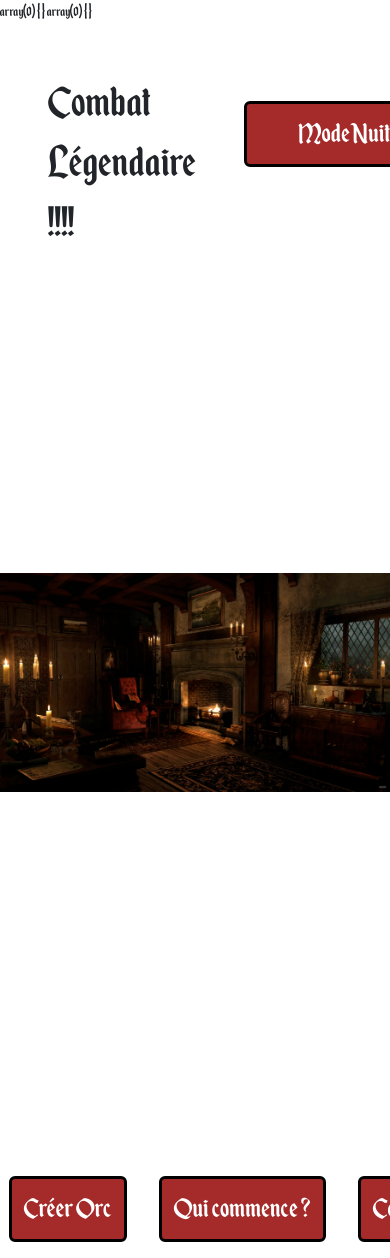
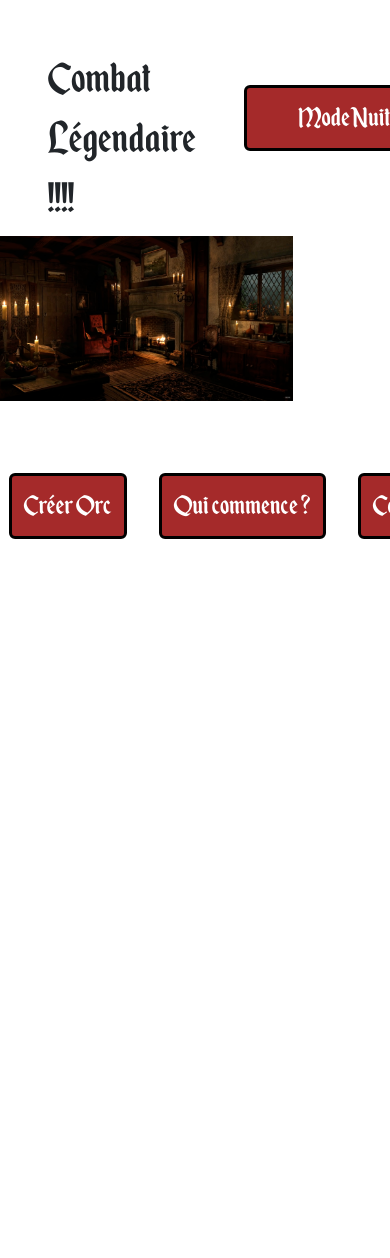
Before and after one commit to KevinLIOUST/docker-poo-kevin, a PHP site: page / in a window 390 px wide; the page is wider, and only the part inside the window is pictured. After the commit the page ends 539 px from the top of that part, so only its background shows below. Run offline with PHP 8.4, Linux system fonts and the light colour scheme; some libraries are stand-ins or nearby versions.

Commit message:
Création d'un Media Query pour les plus petits écrans  ! :)

```diff
--- a/src/assets/css/style.css
+++ b/src/assets/css/style.css
@@ -1,15 +1,15 @@
 /* Importation de la police d'écriture */
 
 @font-face {
-  font-family: "Enchanted Land";
-  src: url("../font/Enchanted\ Land.otf") format("OpenType");
+  font-family: 'Enchanted Land';
+  src: url('../font/Enchanted\ Land.otf') format('OpenType');
   /* font-weight: normal;
   font-style: normal; */
 }
 
 /* Pour toute la page */
 body {
-  font-family: "Enchanted Land", Arial, Helvetica, sans-serif;
+  font-family: 'Enchanted Land', Arial, Helvetica, sans-serif;
   background-color: rgb(175, 175, 175);
 }
 
@@ -38,24 +38,14 @@ body {
 
 /* Pour la taille de l'image (Scène de combat) */
 .taille-img {
-  width: 1800px;
+  width: auto;
   height: auto;
 }
-
-/* Pour l'affichage des personnages avec leurs informations */
-/* .div-combat {
-  background-image: url("../img/Maison\ Moyen\ Age.png");
-  display: grid;
-  grid-template-columns: 1fr 1fr;
-  gap: 2rem;
-  flex-wrap: wrap;
-  font-size: 100px;
-} */
 
 /* Pour définir une image en arrière-plan, ainsi que la préparation du terrain à mettre sur l'image */
 .div-img-fond-combat {
   /* Préparationd e l'image en arrière-plan */
-  background-image: url("../img/Maison\ Moyen\ Age\ 2.png"); /* Chemin de l'image */
+  background-image: url('../img/Maison\ Moyen\ Age\ 2.png'); /* Chemin de l'image */
   background-size: contain; /* Ajuste l'image pour qu'elle soit entièrement visible */
   background-repeat: no-repeat; /* Empêche la répétition de l'image */
   background-position: center; /* Centre l'image dans la div */
@@ -114,3 +104,23 @@ body {
 .btns-nuit:hover {
   background-color: rgb(152, 101, 101);
 }
+
+/* Media Query pour les plus petits écrans */
+@media screen and (max-width: 1920px) {
+  /* Pour la taille des monstres */
+  .taille-img-perso {
+    width: 60%;
+    height: auto;
+  }
+
+  /* Pour le fond d'ecran pour le combat */
+  .div-img-fond-combat {
+    width: 75%;
+    height: auto;
+    background-position: center;
+    background-size: contain;
+    background-repeat: no-repeat;
+    aspect-ratio: 16/9;
+    text-align: center;
+  }
+}
--- a/src/index.php
+++ b/src/index.php
@@ -146,10 +146,10 @@ if ($_SERVER["REQUEST_METHOD"] == "POST") {
         }
     }
 
-    var_dump($errors);
+    // var_dump($errors);
 }
-var_dump($_POST);
-var_dump($_SESSION);
+// var_dump($_POST);
+// var_dump($_SESSION);
 
 // $_SESSION["guerrier"]->getDamage(800);
 // var_dump($_SESSION["guerrier"]);
@@ -246,25 +246,25 @@ var_dump($_SESSION);
                 <div class="d-block fs-3 overlay">
                     <p class="text-center">Orc</p>
                     <div class="d-flex justify-content-center mt-5">
-                        <img src="assets/img/Chibi_Orc_2.png" alt="assets/img/Chibi_Orc_2.png">
+                        <img class="taille-img-perso" src="assets/img/Chibi_Orc_2.png" alt="assets/img/Chibi_Orc_2.png">
                     </div>
                     <div class="d-flex justify-content-center align-items-center">
-                        <img class="text-white" src="assets/img/heart_3.png" alt="assets/img/heart_3.png">
-                        <p class="ms-3 mx-3 mt-3"><?= $_SESSION['orc']->getPointsDeVie() ?> / <?= $_SESSION["pointsDeVieTotalOrc"] ?></p>
+                        <img class="text-white" src="assets/img/heart.png" alt="assets/img/heart.png">
+                        <p class="ms-1 mx-1 mt-3"><?= $_SESSION['orc']->getPointsDeVie() ?> / <?= $_SESSION["pointsDeVieTotalOrc"] ?></p>
                     </div>
-                    <div class="d-flex justify-content-center mt-3">
-                        <div class="perso-informations mt-3">
-                            <div class="d-flex justify-content-center align-items-center px-5 ps-5">
-                                <img class="text-white" src="assets/img/magic_2.png" alt="assets/img/magic_2.png">
-                                <p class="ms-3 mx-3 mt-3"><?= $_SESSION['orc']->getPointsDeMana() ?></p>
+                    <div class="d-flex justify-content-center">
+                        <div class="perso-informations">
+                            <div class="d-flex justify-content-center align-items-center">
+                                <img class="text-white" src="assets/img/magic.png" alt="assets/img/magic.png">
+                                <p class="ms-1 mx-1 mt-3"><?= $_SESSION['orc']->getPointsDeMana() ?></p>
                             </div>
-                            <div class="d-flex justify-content-center align-items-center px-5 ps-5">
-                                <img class="text-white" src="assets/img/shield_2.png" alt="assets/img/shield_2.png">
-                                <p class="ms-3 mx-3 mt-3">0</p>
+                            <div class="d-flex justify-content-center align-items-center">
+                                <img class="text-white" src="assets/img/shield.png" alt="assets/img/shield.png">
+                                <p class="ms-1 mx-1 mt-3">0</p>
                             </div>
-                            <div class="d-flex justify-content-center align-items-center px-5 ps-5">
-                                <img class="text-white" src="assets/img/sword_2.png" alt="assets/img/sword_2.png">
-                                <p class="ms-3 mx-3 mt-3"><?= $_SESSION['orc']->getDamageMin() ?> - <?= $_SESSION['orc']->getDamageMax() ?></p>
+                            <div class="d-flex justify-content-center align-items-center">
+                                <img class="text-white" src="assets/img/sword.png" alt="assets/img/sword.png">
+                                <p class="ms-1 mx-1 mt-3"><?= $_SESSION['orc']->getDamageMin() ?> - <?= $_SESSION['orc']->getDamageMax() ?></p>
                             </div>
                         </div>
                     </div>
@@ -315,23 +315,23 @@ var_dump($_SESSION);
         <div class="d-flex justify-content-center">
             <?php if (isset($_SESSION['modeJourNuit'])) { ?>
                 <?php if ($_SESSION['modeJourNuit'] == 'Mode Nuit') { ?>
-                    <input class="btn btns-nuit mx-3 ms-3 mt-5 text-white" type="submit" name="guerrier" id="guerrier" value="Créer Guerrier" <?= isset($_SESSION['guerrier']) ? 'disabled' : '' ?>>
-                    <input class="btn btns-nuit mx-3 ms-3 mt-5 text-white" type="submit" name="orc" id="orc" value="Créer Orc" <?= isset($_SESSION['orc']) ? 'disabled' : '' ?>>
-                    <input class="btn btns-nuit mx-3 ms-3 mt-5 text-white" type="submit" name="commencer" id="commencer" value="Qui commence ?" <?= isset($_SESSION['commencer']) ? 'disabled' : '' ?>>
-                    <input class="btn btns-nuit mx-3 ms-3 mt-5 text-white" type="submit" name="combat" id="combat" value="Combat !" <?= isset($_SESSION['guerrier']) && isset($_SESSION['orc']) ? ($_SESSION['guerrier']->getPointsDeVie() <= 0 || $_SESSION['orc']->getPointsDeVie() <= 0 ? 'disabled' : '') : '' ?>>
+                    <input class="btn btns-nuit mx-3 ms-3 mt-5 text-white" type="submit" name="guerrier" id="guerrier" value="Créer Guerrier" <?= isset($_SESSION['guerrier']) ? 'hidden' : '' ?>>
+                    <input class="btn btns-nuit mx-3 ms-3 mt-5 text-white" type="submit" name="orc" id="orc" value="Créer Orc" <?= isset($_SESSION['orc']) ? 'hidden' : '' ?>>
+                    <input class="btn btns-nuit mx-3 ms-3 mt-5 text-white" type="submit" name="commencer" id="commencer" value="Qui commence ?" <?= isset($_SESSION['commencer']) ? 'hidden' : '' ?>>
+                    <input class="btn btns-nuit mx-3 ms-3 mt-5 text-white" type="submit" name="combat" id="combat" value="Combat !" <?= isset($_SESSION['guerrier']) && isset($_SESSION['orc']) ? ($_SESSION['guerrier']->getPointsDeVie() <= 0 || $_SESSION['orc']->getPointsDeVie() <= 0 ? 'hidden' : '') : '' ?>>
                     <input class="btn btns-nuit mx-3 ms-3 mt-5 text-white" type="submit" name="reset" id="reset" value="Reset">
                 <?php } else { ?>
-                    <input class="btn btns-jour mx-3 ms-3 mt-5 text-white" type="submit" name="guerrier" id="guerrier" value="Créer Guerrier" <?= isset($_SESSION['guerrier']) ? 'disabled' : '' ?>>
-                    <input class="btn btns-jour mx-3 ms-3 mt-5 text-white" type="submit" name="orc" id="orc" value="Créer Orc" <?= isset($_SESSION['orc']) ? 'disabled' : '' ?>>
-                    <input class="btn btns-jour mx-3 ms-3 mt-5 text-white" type="submit" name="commencer" id="commencer" value="Qui commence ?" <?= isset($_SESSION['commencer']) ? 'disabled' : '' ?>>
-                    <input class="btn btns-jour mx-3 ms-3 mt-5 text-white" type="submit" name="combat" id="combat" value="Combat !" <?= isset($_SESSION['guerrier']) && isset($_SESSION['orc']) ? ($_SESSION['guerrier']->getPointsDeVie() <= 0 || $_SESSION['orc']->getPointsDeVie() <= 0 ? 'disabled' : '') : '' ?>>
+                    <input class="btn btns-jour mx-3 ms-3 mt-5 text-white" type="submit" name="guerrier" id="guerrier" value="Créer Guerrier" <?= isset($_SESSION['guerrier']) ? 'hidden' : '' ?>>
+                    <input class="btn btns-jour mx-3 ms-3 mt-5 text-white" type="submit" name="orc" id="orc" value="Créer Orc" <?= isset($_SESSION['orc']) ? 'hidden' : '' ?>>
+                    <input class="btn btns-jour mx-3 ms-3 mt-5 text-white" type="submit" name="commencer" id="commencer" value="Qui commence ?" <?= isset($_SESSION['commencer']) ? 'hidden' : '' ?>>
+                    <input class="btn btns-jour mx-3 ms-3 mt-5 text-white" type="submit" name="combat" id="combat" value="Combat !" <?= isset($_SESSION['guerrier']) && isset($_SESSION['orc']) ? ($_SESSION['guerrier']->getPointsDeVie() <= 0 || $_SESSION['orc']->getPointsDeVie() <= 0 ? 'hidden' : '') : '' ?>>
                     <input class="btn btns-jour mx-3 ms-3 mt-5 text-white" type="submit" name="reset" id="reset" value="Reset">
                 <?php } ?>
             <?php } else { ?>
-                <input class="btn btns-jour mx-3 ms-3 mt-5 text-white" type="submit" name="guerrier" id="guerrier" value="Créer Guerrier" <?= isset($_SESSION['guerrier']) ? 'disabled' : '' ?>>
-                <input class="btn btns-jour mx-3 ms-3 mt-5 text-white" type="submit" name="orc" id="orc" value="Créer Orc" <?= isset($_SESSION['orc']) ? 'disabled' : '' ?>>
-                <input class="btn btns-jour mx-3 ms-3 mt-5 text-white" type="submit" name="commencer" id="commencer" value="Qui commence ?" <?= isset($_SESSION['commencer']) ? 'disabled' : '' ?>>
-                <input class="btn btns-jour mx-3 ms-3 mt-5 text-white" type="submit" name="combat" id="combat" value="Combat !" <?= isset($_SESSION['guerrier']) && isset($_SESSION['orc']) ? ($_SESSION['guerrier']->getPointsDeVie() <= 0 || $_SESSION['orc']->getPointsDeVie() <= 0 ? 'disabled' : '') : '' ?>>
+                <input class="btn btns-jour mx-3 ms-3 mt-5 text-white" type="submit" name="guerrier" id="guerrier" value="Créer Guerrier" <?= isset($_SESSION['guerrier']) ? 'hidden' : '' ?>>
+                <input class="btn btns-jour mx-3 ms-3 mt-5 text-white" type="submit" name="orc" id="orc" value="Créer Orc" <?= isset($_SESSION['orc']) ? 'hidden' : '' ?>>
+                <input class="btn btns-jour mx-3 ms-3 mt-5 text-white" type="submit" name="commencer" id="commencer" value="Qui commence ?" <?= isset($_SESSION['commencer']) ? 'hidden' : '' ?>>
+                <input class="btn btns-jour mx-3 ms-3 mt-5 text-white" type="submit" name="combat" id="combat" value="Combat !" <?= isset($_SESSION['guerrier']) && isset($_SESSION['orc']) ? ($_SESSION['guerrier']->getPointsDeVie() <= 0 || $_SESSION['orc']->getPointsDeVie() <= 0 ? 'hidden' : '') : '' ?>>
                 <input class="btn btns-jour mx-3 ms-3 mt-5 text-white" type="submit" name="reset" id="reset" value="Reset">
             <?php } ?>
         </div>
```
Also changed, not shown: other parts of src/index.php (+14 -14 lines).
